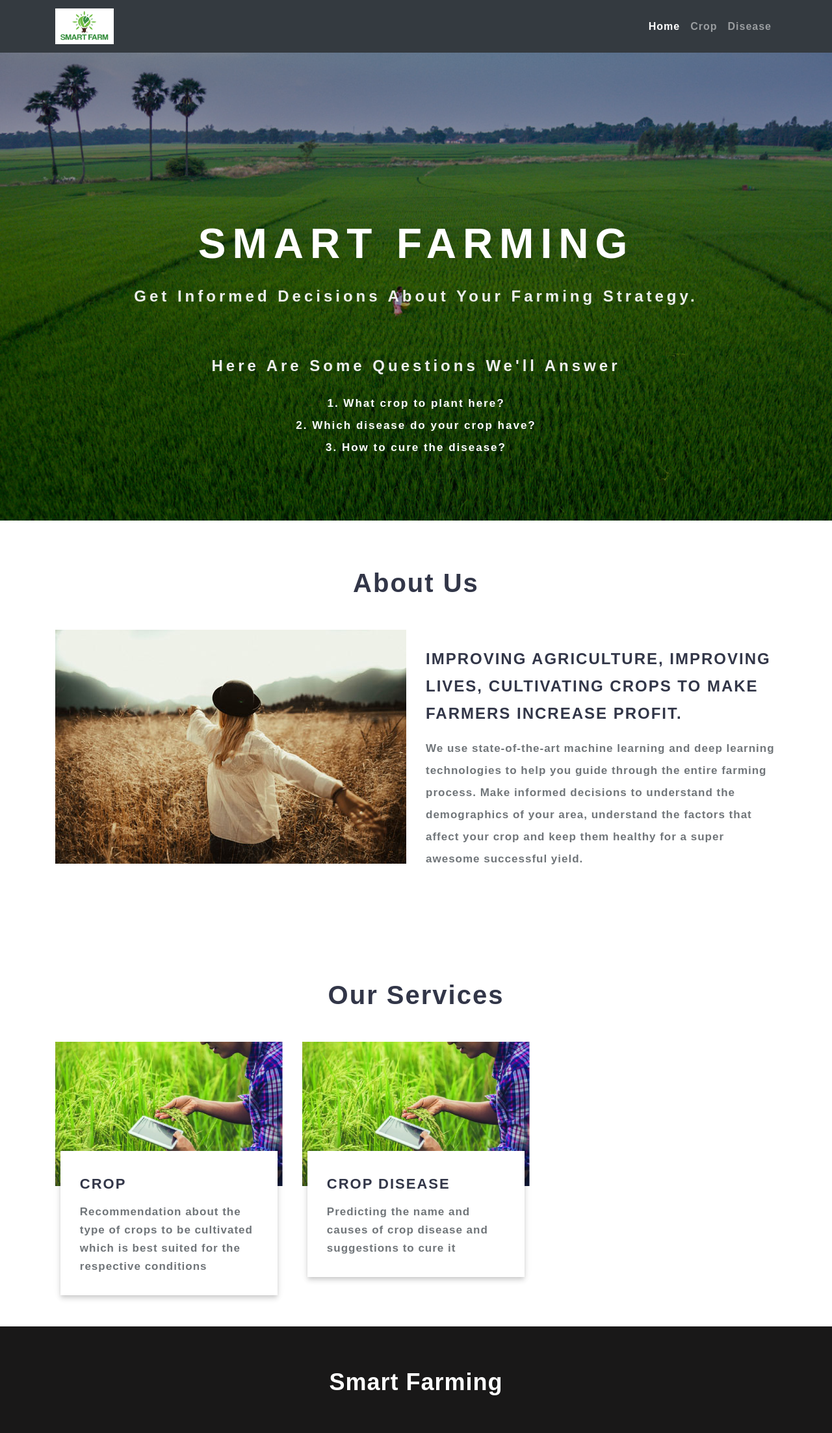
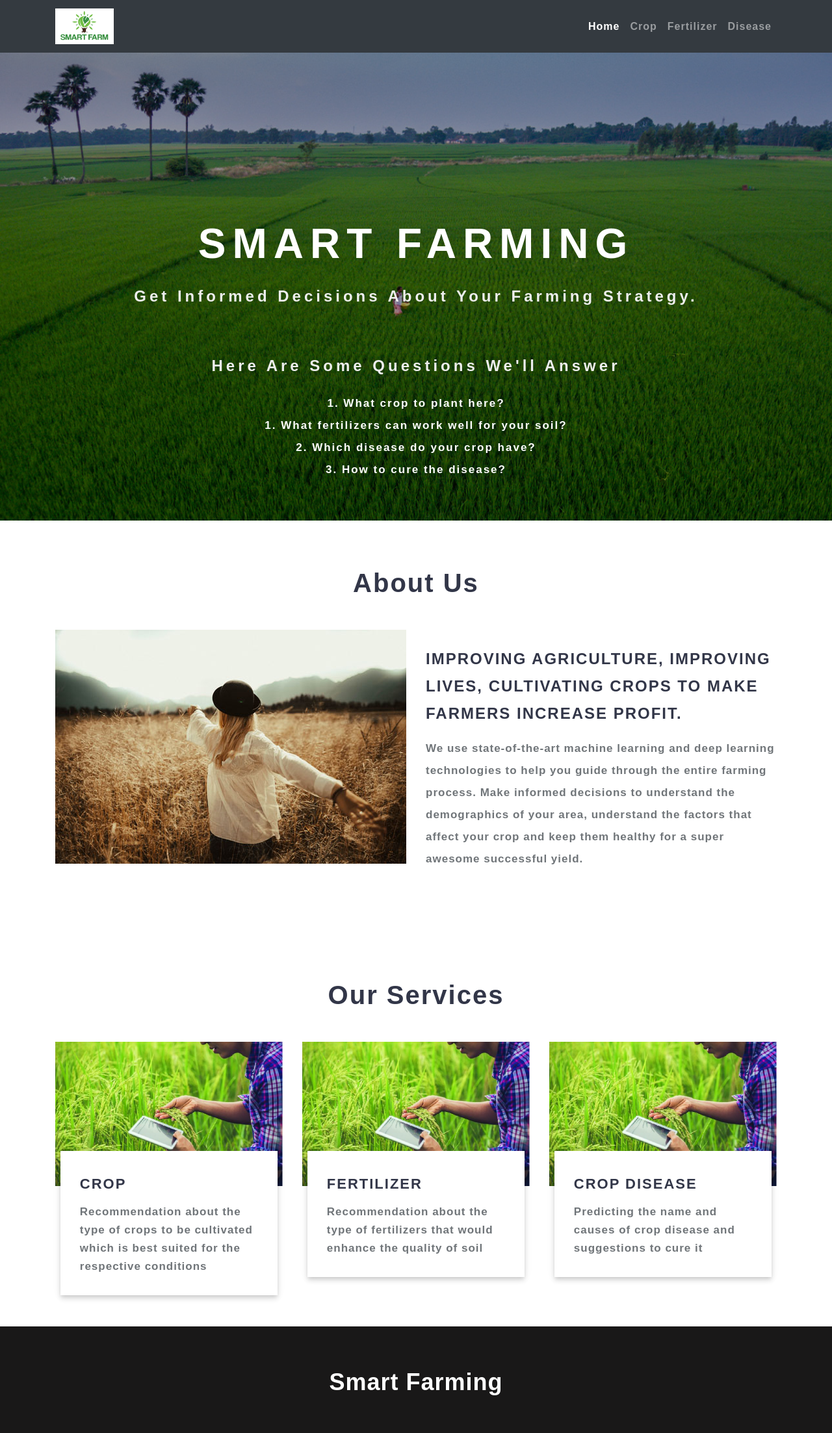
Before and after one commit to siddheshbandgar/Smart-Farming, a Flask app: page / in a window 1280 px wide. Shown: the top 2205 px of the page at 65% size. Run offline with Flask 2, Linux system fonts and the light colour scheme; parts of the project's set-up code (start-up, migrations or seed data) failed here and were passed over; some libraries are stand-ins or nearby versions; some web fonts are replaced.

Commit message:
Fertilizer recommendation

```diff
--- a/app/app.py
+++ b/app/app.py
@@ -71,6 +71,11 @@ crop_recommendation_model_path = 'models/RandomForest.pkl'
 crop_recommendation_model = pickle.load(
     open(crop_recommendation_model_path, 'rb'))
 
+# Loading fertilizer recommendation model
+
+fert_recommendation_model_path = 'models/FertilizerRecommender.pkl'
+fert_recommendation_model = pickle.load(
+    open(fert_recommendation_model_path, 'rb'))
 
 # =========================================================================================
 
@@ -141,17 +146,17 @@ def home():
 
 @ app.route('/crop-recommend')
 def crop_recommend():
-    title = 'Harvestify - Crop Recommendation'
+    title = 'Smart Farming - Crop Recommendation'
     return render_template('crop.html', title=title)
 
 # render fertilizer recommendation form page
 
 
-# @ app.route('/fertilizer')
-# def fertilizer_recommendation():
-#     title = 'Harvestify - Fertilizer Suggestion'
+@ app.route('/fertilizer')
+def fertilizer_recommendation():
+    title = 'Smart Farming - Fertilizer Suggestion'
 
-#     return render_template('fertilizer.html', title=title)
+    return render_template('fertilizer.html', title=title)
 
 #render disease prediction input page
 
@@ -194,46 +199,25 @@ def crop_prediction():
 # render fertilizer recommendation result page
 
 
-# @ app.route('/fertilizer-predict', methods=['POST'])
-# def fert_recommend():
-#     title = 'Harvestify - Fertilizer Suggestion'
+@ app.route('/fertilizer-predict', methods=['POST'])
+def fert_recommend():
+    title = 'Harvestify - Fertilizer Recommendation'
 
-#     crop_name = str(request.form['cropname'])
-#     N = int(request.form['nitrogen'])
-#     P = int(request.form['phosphorous'])
-#     K = int(request.form['pottasium'])
-#     # ph = float(request.form['ph'])
+    if request.method == 'POST':
+        N = int(request.form['nitrogen'])
+        P = int(request.form['phosphorous'])
+        K = int(request.form['pottasium'])
+        ph = float(request.form['ph'])
+        soil_moisture = int(request.form['soil_moisture'])
 
-#     df = pd.read_csv('Data/fertilizer.csv')
+        data = np.array([[N, P, K, ph, soil_moisture]])
+        my_prediction = fert_recommendation_model.predict(data)
+        final_prediction = my_prediction[0]
 
-#     nr = df[df['Crop'] == crop_name]['N'].iloc[0]
-#     pr = df[df['Crop'] == crop_name]['P'].iloc[0]
-#     kr = df[df['Crop'] == crop_name]['K'].iloc[0]
+        response = Markup(str(fertilizer_dic[final_prediction]))
 
-#     n = nr - N
-#     p = pr - P
-#     k = kr - K
-#     temp = {abs(n): "N", abs(p): "P", abs(k): "K"}
-#     max_value = temp[max(temp.keys())]
-#     if max_value == "N":
-#         if n < 0:
-#             key = 'NHigh'
-#         else:
-#             key = "Nlow"
-#     elif max_value == "P":
-#         if p < 0:
-#             key = 'PHigh'
-#         else:
-#             key = "Plow"
-#     else:
-#         if k < 0:
-#             key = 'KHigh'
-#         else:
-#             key = "Klow"
+        return render_template('fertilizer-result.html', recommendation=response,title=title)
 
-#     response = Markup(str(fertilizer_dic[key]))
-
-#     return render_template('fertilizer-result.html', recommendation=response, title=title)
 
 # render disease prediction result page
 
--- a/app/templates/index.html
+++ b/app/templates/index.html
@@ -15,6 +15,7 @@
 								<h4 class="text-wh mx-auto my-4"><strong> Here are some questions we'll answer</strong></h4>
 								<p class="text-li mx-auto mt-2">
 									1. What crop to plant here? <br>
+									1. What fertilizers can work well for your soil? <br>
 									2. Which disease do your crop have?<br>
 									3. How to cure the disease?</p>
 							</div>
@@ -65,6 +66,20 @@
 					</div>
 				</a>
 			</div>
+
+			<div class="col-lg-4 col-md-6 blog-middle mb-lg-0 mb-sm-5 pb-lg-0 pb-5" display= "flex" justify-content= "center" align-items= "center">
+
+				<img src="{{ url_for('static', filename='images/s4.jpg') }}" class="img-fluid" alt="" />
+				<a href="{{ url_for('fertilizer_recommendation') }}">
+					<div class="blog-info">
+
+						<h4>Fertilizer</h4>
+
+						<p class="mt-2"> Recommendation about the type of fertilizers that would enhance the quality of soil</p>
+					</div>
+				</a>
+			</div>
+
 			<div class="col-lg-4 col-md-6 blog-right mt-lg-0 mt-5 pt-lg-0 pt-md-5">
 
 				<img src="{{ url_for('static', filename='images/s4.jpg') }}" class="img-fluid" alt="">
--- a/app/templates/layout.html
+++ b/app/templates/layout.html
@@ -175,6 +175,9 @@ Smartphone Compatible web template, free webdesigns for Nokia, Samsung, LG, Sony
 						<a class="nav-link" href="{{ url_for('crop_recommend') }}">Crop</a>
 					</li>
 					<li class="nav-item">
+						<a class="nav-link" href="{{ url_for('fertilizer_recommendation') }}">Fertilizer</a>
+					</li>
+					<li class="nav-item">
 						<a class="nav-link" href="{{ url_for('disease_prediction') }}">Disease</a>
 					</li>
 
```
Also changed, not shown: app/templates/fertilizer.html (+9 -34 lines), 1 other file.
